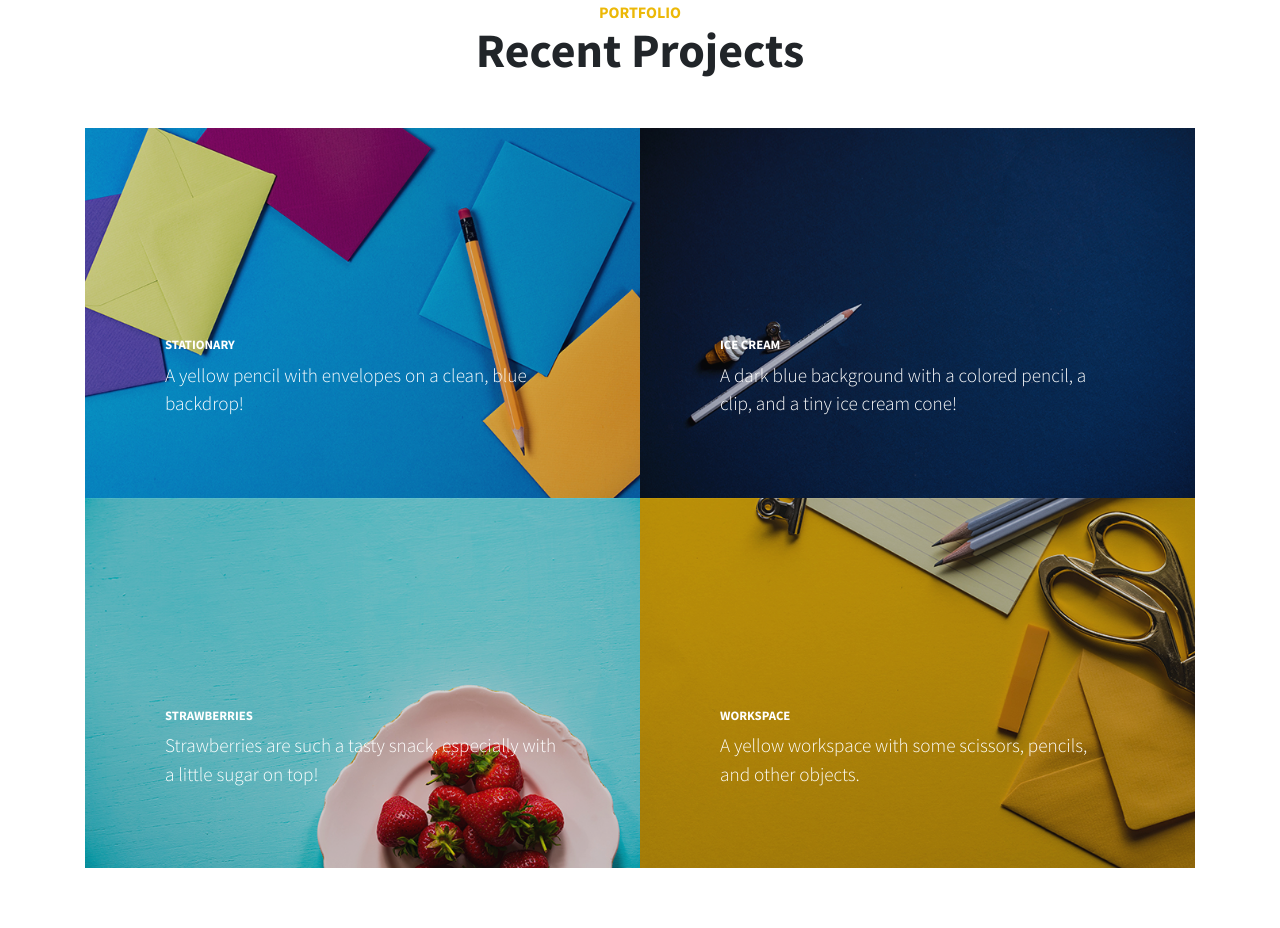
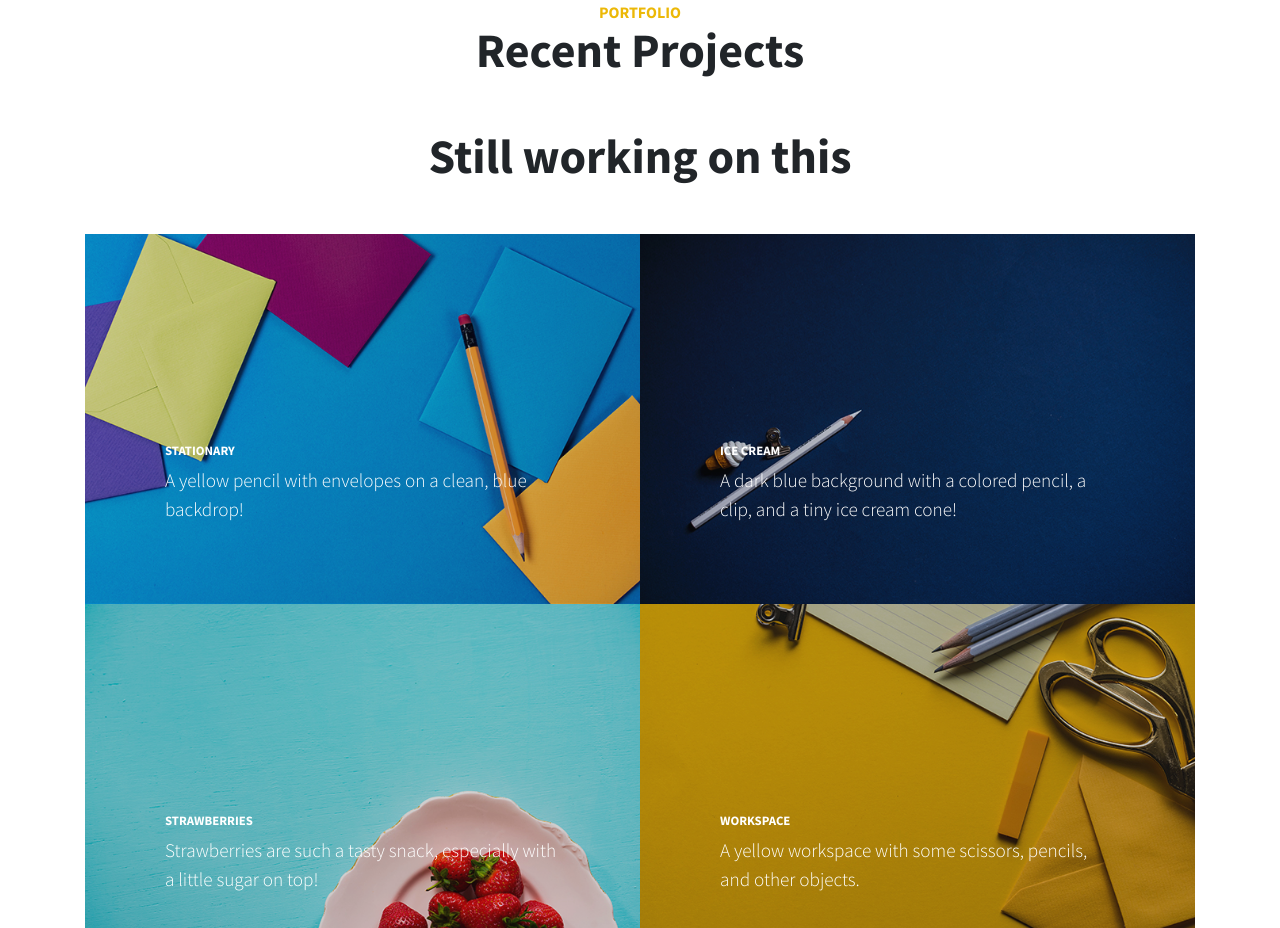
Before and after one commit to ChaozFire/ChaozFire.github.io, a plain HTML site: page index.html in a window 1280 px wide. Shown: the part 2596-3524 px from the top of the page. Drawn offline with Linux system fonts and the light colour scheme.

Commit message:
Update index.html

```diff
--- a/index.html
+++ b/index.html
@@ -198,6 +198,7 @@
         <div class="content-section-heading text-center">
           <h3 class="text-secondary mb-0">Portfolio</h3>
           <h2 class="mb-5">Recent Projects</h2>
+          <h2 class="mb-5">Still working on this</h2>
         </div>
         <div class="row no-gutters">
           <div class="col-lg-6">
```
